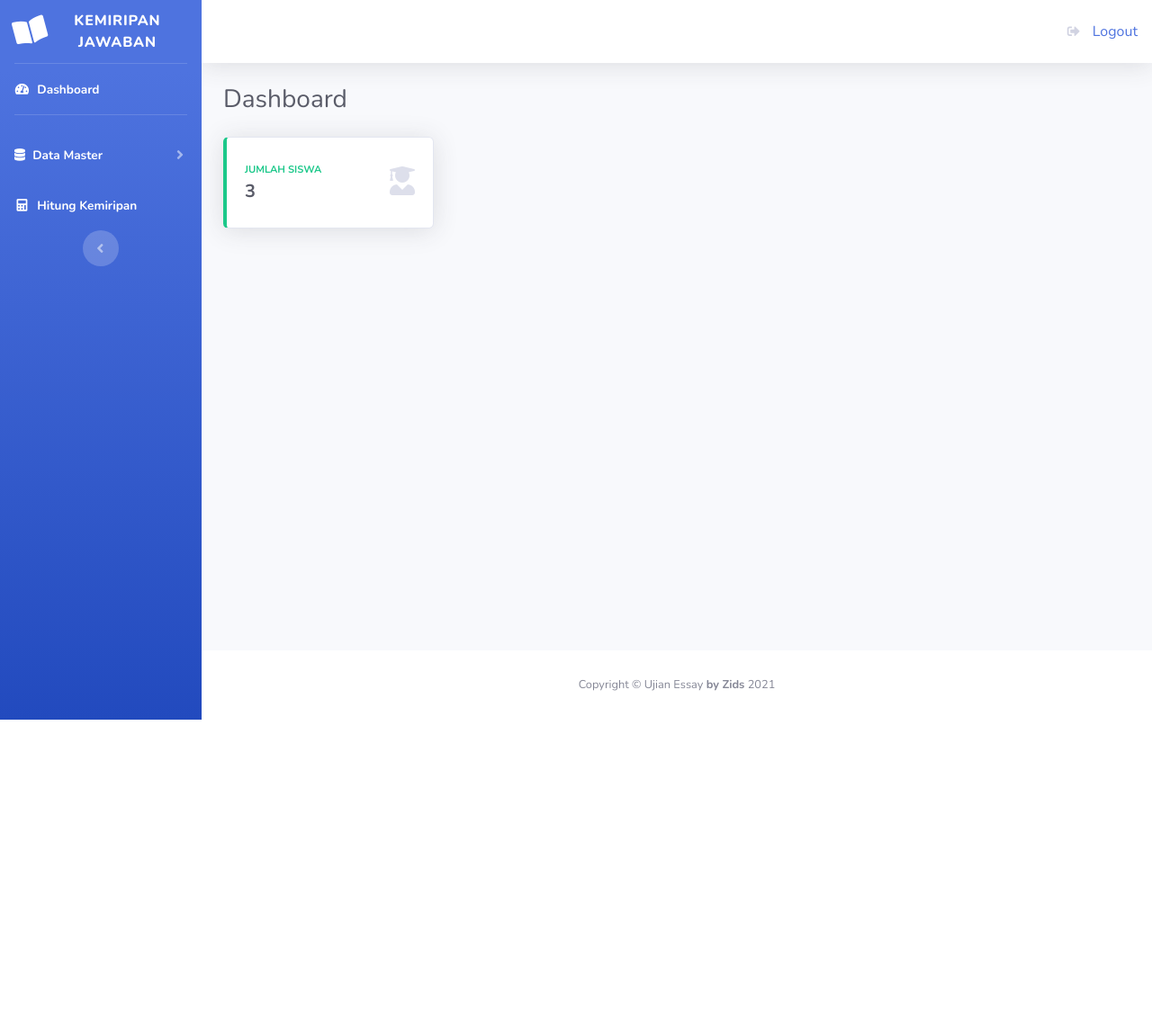
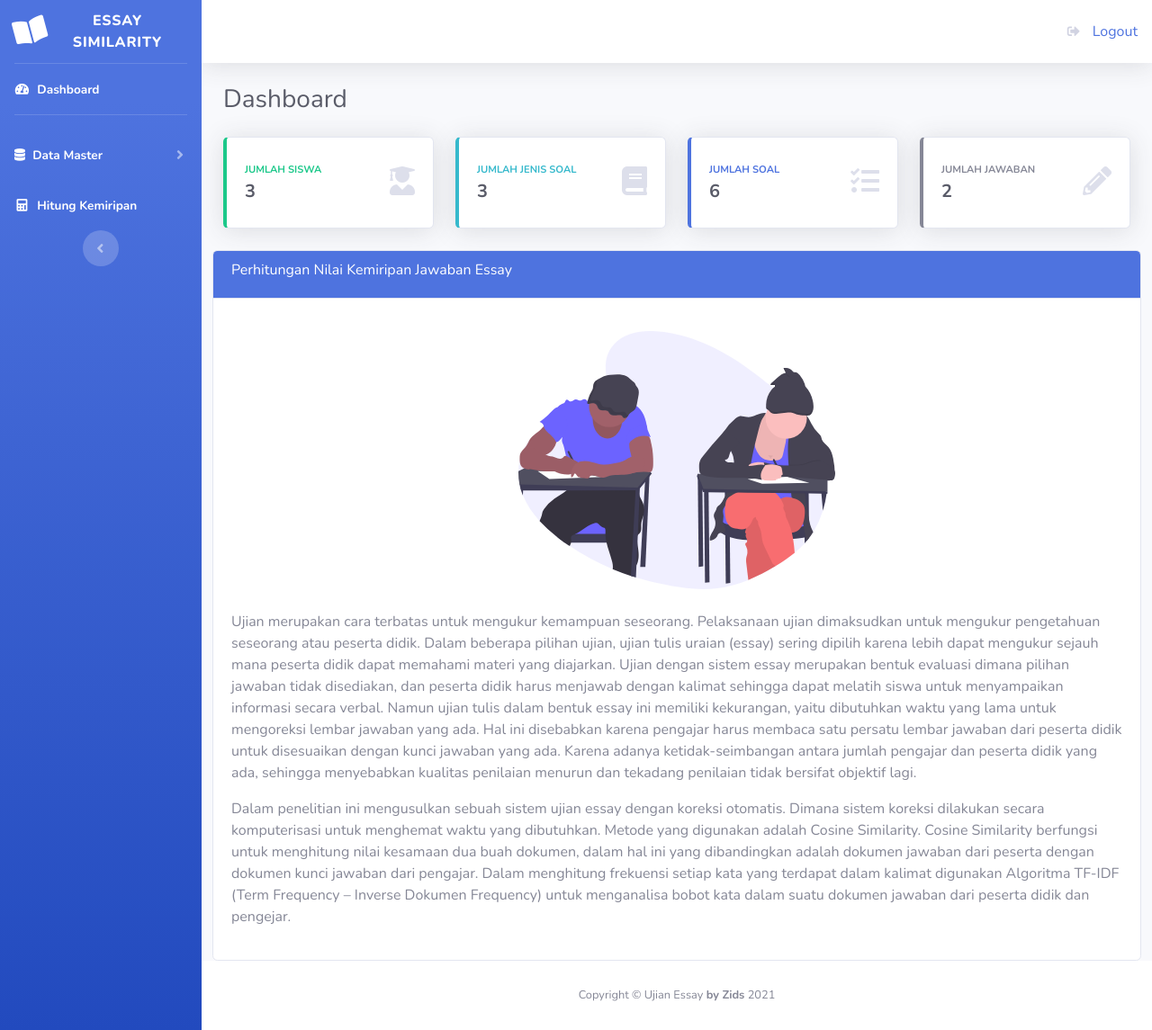
Before and after one commit to yazzidbustommy/sistem-essay, a PHP site: page /dashboard/index.php in a window 1280 px wide. Shown: the whole page at 90% size. Before the commit the page ends 800 px from the top, so only its background shows below. Run offline with PHP 8.4, Linux system fonts and the light colour scheme; the visitor is signed in with stand-in values (Sample User, id 1); data comes from the database, SQL or seed files in the repository.

Commit message:
finishing tampilan

```diff
--- a/body.php
+++ b/body.php
@@ -8,7 +8,7 @@
                 <div class="sidebar-brand-icon rotate-n-15">
                     <i class="fas fa-book-open"></i>
                 </div>
-                <div class="sidebar-brand-text mx-3">Kemiripan Jawaban</div>
+                <div class="sidebar-brand-text mx-3">Essay Similarity</div>
             </a>
             <hr class="sidebar-divider my-0">
 
--- a/dashboard/index.php
+++ b/dashboard/index.php
@@ -12,6 +12,14 @@ include '../head.php';
         $siswa = $db->query("SELECT * FROM siswa");
         $jumlah = mysqli_num_rows($siswa);
 
+        $jenissoal = $db->query("SELECT * FROM jenissoal");
+        $jjsoal = mysqli_num_rows($jenissoal);
+
+        $soal = $db->query("SELECT * FROM soal");
+        $jsoal = mysqli_num_rows($soal);
+
+        $jawaban = $db->query("SELECT * FROM jawaban");
+        $jjawaban = mysqli_num_rows($jawaban);
         ?>
         <div class="col-xl-3 col-md-6 mb-4">
             <div class="card border-left-success shadow h-100 py-2">
@@ -29,6 +37,92 @@ include '../head.php';
                 </div>
             </div>
         </div>
+        <div class="col-xl-3 col-md-6 mb-4">
+            <div class="card border-left-info shadow h-100 py-2">
+                <div class="card-body">
+                    <div class="row no-gutters align-items-center">
+                        <div class="col mr-2">
+                            <div class="text-xs font-weight-bold text-info text-uppercase mb-1">
+                                Jumlah Jenis Soal</div>
+                            <div class="h5 mb-0 font-weight-bold text-gray-800"><?= $jjsoal; ?></div>
+                        </div>
+                        <div class="col-auto">
+                            <i class="fas fa-book fa-2x text-gray-300"></i>
+                        </div>
+                    </div>
+                </div>
+            </div>
+        </div>
+        <div class="col-xl-3 col-md-6 mb-4">
+            <div class="card border-left-primary shadow h-100 py-2">
+                <div class="card-body">
+                    <div class="row no-gutters align-items-center">
+                        <div class="col mr-2">
+                            <div class="text-xs font-weight-bold text-primary text-uppercase mb-1">
+                                Jumlah Soal</div>
+                            <div class="h5 mb-0 font-weight-bold text-gray-800"><?= $jsoal; ?></div>
+                        </div>
+                        <div class="col-auto">
+                            <i class="fas fa-tasks fa-2x text-gray-300"></i>
+                        </div>
+                    </div>
+                </div>
+            </div>
+        </div>
+        <div class="col-xl-3 col-md-6 mb-4">
+            <div class="card border-left-secondary shadow h-100 py-2">
+                <div class="card-body">
+                    <div class="row no-gutters align-items-center">
+                        <div class="col mr-2">
+                            <div class="text-xs font-weight-bold text-secondary text-uppercase mb-1">
+                                Jumlah Jawaban</div>
+                            <div class="h5 mb-0 font-weight-bold text-gray-800"><?= $jjawaban; ?></div>
+                        </div>
+                        <div class="col-auto">
+                            <i class="fas fa-pencil-alt fa-2x text-gray-300"></i>
+                        </div>
+                    </div>
+                </div>
+            </div>
+        </div>
+    </div>
+    <div class="row">
+        <div class="card">
+            <div class="card-header text-white bg-primary">
+                <h6>Perhitungan Nilai Kemiripan Jawaban Essay</h6>
+            </div>
+            <div class="card-body text-">
+                <div class="text-center">
+                    <img class="img-fluid px-3 px-sm-4 mt-3 mb-4" style="width: 25rem;" src="../img/undraw_exams_g4ow.svg" alt="">
+                </div>
+                <p>
+                    Ujian merupakan cara terbatas untuk mengukur kemampuan seseorang.
+                    Pelaksanaan ujian dimaksudkan untuk mengukur pengetahuan seseorang atau
+                    peserta didik. Dalam beberapa pilihan ujian, ujian tulis uraian (essay) sering dipilih
+                    karena lebih dapat mengukur sejauh mana peserta didik dapat memahami materi
+                    yang diajarkan. Ujian dengan sistem essay merupakan bentuk evaluasi dimana
+                    pilihan jawaban tidak disediakan, dan peserta didik harus menjawab dengan kalimat
+                    sehingga dapat melatih siswa untuk menyampaikan informasi secara verbal. Namun
+                    ujian tulis dalam bentuk essay ini memiliki kekurangan, yaitu dibutuhkan waktu
+                    yang lama untuk mengoreksi lembar jawaban yang ada. Hal ini disebabkan karena
+                    pengajar harus membaca satu persatu lembar jawaban dari peserta didik untuk
+                    disesuaikan dengan kunci jawaban yang ada. Karena adanya ketidak-seimbangan
+                    antara jumlah pengajar dan peserta didik yang ada, sehingga menyebabkan kualitas
+                    penilaian menurun dan tekadang penilaian tidak bersifat objektif lagi.
+                </p>
+                <p>
+                    Dalam penelitian ini mengusulkan sebuah sistem ujian essay dengan koreksi
+                    otomatis. Dimana sistem koreksi dilakukan secara komputerisasi untuk menghemat
+                    waktu yang dibutuhkan. Metode yang digunakan adalah Cosine Similarity. Cosine
+                    Similarity berfungsi untuk menghitung nilai kesamaan dua buah dokumen, dalam
+                    hal ini yang dibandingkan adalah dokumen jawaban dari peserta dengan dokumen
+                    kunci jawaban dari pengajar. Dalam menghitung frekuensi setiap kata yang terdapat
+                    dalam kalimat digunakan Algoritma TF-IDF (Term Frequency – Inverse Dokumen
+                    Frequency) untuk menganalisa bobot kata dalam suatu dokumen jawaban dari
+                    peserta didik dan pengejar.
+                </p>
+            </div>
+        </div>
     </div>
 </div>
 <?php include_once("../foot.php") ?>
--- a/index.php
+++ b/index.php
@@ -23,6 +23,7 @@ if (isset($_SESSION['log'])) {
 
     <!-- Custom styles for this template-->
     <link href="css/sb-admin-2.min.css" rel="stylesheet">
+    <link href="img/test.svg" rel="shortcun icon">
 
 </head>
 
```
Also changed, not shown: img/undraw_exams_g4ow.svg (added).
